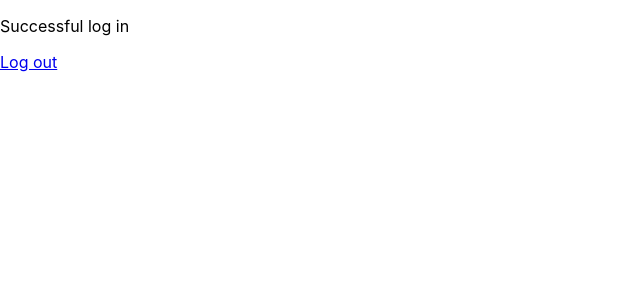
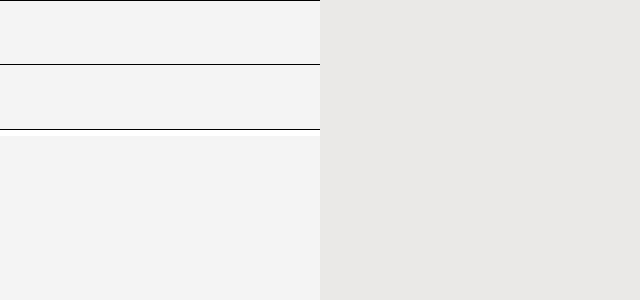
Before and after one commit to koryun23/chat-application-frontend, a React (Create React App) app: page /home in a window 1280 px wide. Shown: the top 300 px of the page, without its empty margins (0-640 px from the left). Built offline with nearby package versions, Linux system fonts and the light colour scheme; sample sign-in values are in the browser's storage; the HTML template or start-up script is replaced by a standard one.

Commit message:
creating the backbone of the home page

```diff
--- /dev/null
+++ b/src/css/home/HomePage.css
@@ -0,0 +1,51 @@
+.main {
+    position: absolute;
+    width: 100%;
+    height: 100%;
+    background-color: rgb(235, 232, 232);
+}
+
+.sidebar {
+    position: absolute;
+    left: 0;
+    top: 0;
+    bottom: 0;
+    width: 25%;
+    background-color: white;
+}
+
+.commands {
+    background-color: rgb(244, 244, 244);
+    width: 100%;
+    height: 8%;
+    position: absolute;
+    top: 0;
+    left: 0;
+    right: 0;
+    display: block;
+    border-top: 1px solid black;
+}
+
+.search-bar {
+    background-color: rgb(244, 244, 244);
+    width: 100%;
+    height: 8%;
+    position: absolute;
+    left: 0;
+    right: 0;
+    top: 8%;
+    display: block;
+    border-top: 1px solid black;
+    border-bottom: 1px solid black;
+}
+
+.chats {
+    background-color: rgb(244, 244, 244);
+    width: 100%;
+    height: 83%;
+    position: absolute;
+    left: 0;
+    right: 0;
+    bottom: 0;
+    overflow-y: auto;
+}
--- a/src/pages/home/HomePage.js
+++ b/src/pages/home/HomePage.js
@@ -1,4 +1,5 @@
 import React from "react";
+import "../../css/home/HomePage.css";
 
 export default function HomePage(props) {
 
@@ -7,9 +8,22 @@ export default function HomePage(props) {
     }
 
     return (
-        <div>
-            <p>Successful log in</p>
-            <a onClick={onLogOut} href="/">Log out</a>
+        <div className="main">
+            <div className="sidebar">
+                <div className="commands">
+
+                </div>
+                <div className="search-bar">
+
+                </div>
+                <div className="chats">
+
+                </div>
+            </div>
+
+            <div className="selected-chat">
+
+            </div>
         </div>
     );
 }
```
